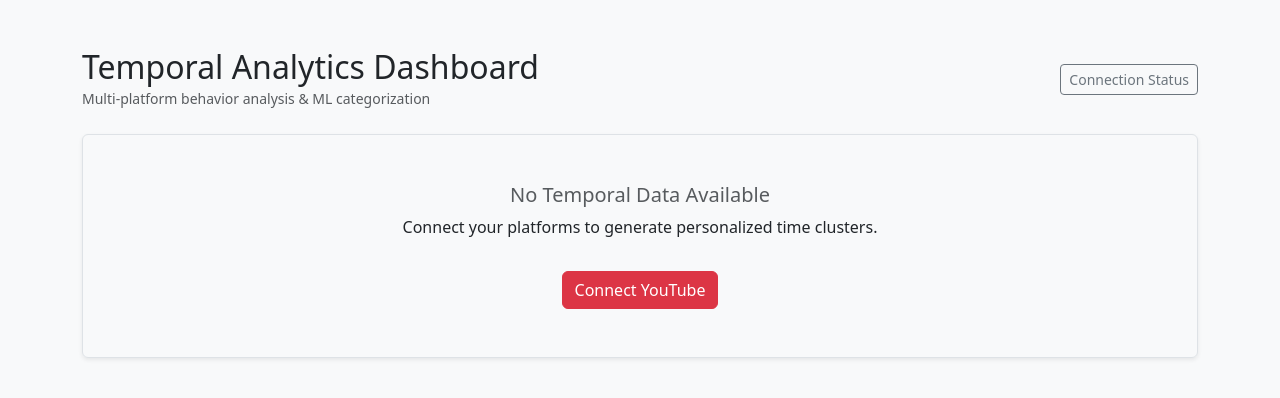
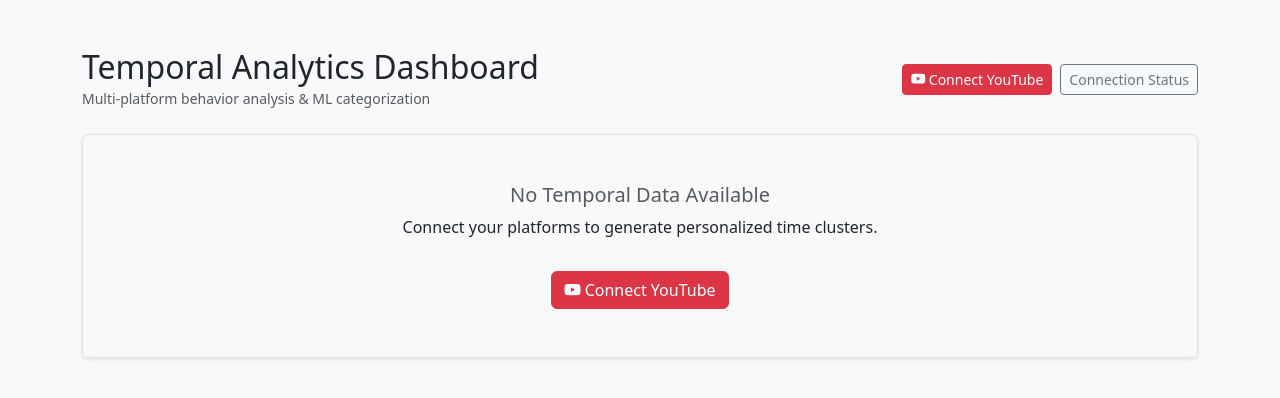
Before and after one commit to Laukik-Pawar/OmniStream-AI, a Flask app: page /dashboard in a window 1280 px wide. Shown: the top 398 px of the page. Run offline with Flask 3, Linux system fonts and the light colour scheme; the visitor is signed in with stand-in values (Sample User, id 1); a database or web service that is not in the repository returns one stand-in record (values such as "Sample title"); some libraries are stand-ins or nearby versions.

Commit message:
major change made in aws

```diff
--- a/app/blueprints/auth.py
+++ b/app/blueprints/auth.py
@@ -99,7 +99,9 @@ def oauth2callback():
     }
 
     # Prefer existing user_identifier (from Reddit) if present
-    user_identifier = session.get('user_identifier') or 'youtube_user'
+    user_identifier = session.get('user_identifier')
+    if not user_identifier:
+        user_identifier = 'youtube_user'
 
     session['user_identifier'] = user_identifier
     session['youtube_credentials'] = credentials_dict
--- a/app/templates/dashboard.html
+++ b/app/templates/dashboard.html
@@ -14,7 +14,19 @@
             <h2 class="mb-0">Temporal Analytics Dashboard</h2>
             <small class="text-muted">Multi-platform behavior analysis & ML categorization</small>
         </div>
-        <a href="{{ url_for('auth.status') }}" class="btn btn-outline-secondary btn-sm">Connection Status</a>
+        <div class="d-flex gap-2 align-items-center">
+            <!-- Platform Connection Buttons -->
+            {% if session.get('reddit_credentials') %}
+                <a href="{{ url_for('auth.youtube_login') }}" class="btn btn-danger btn-sm">
+                    <i class="bi bi-youtube"></i> Connect YouTube
+                </a>
+            {% else %}
+                <a href="{{ url_for('auth.reddit_login') }}" class="btn btn-warning btn-sm text-dark">
+                    <i class="bi bi-reddit"></i> Connect Reddit First
+                </a>
+            {% endif %}
+            <a href="{{ url_for('auth.status') }}" class="btn btn-outline-secondary btn-sm">Connection Status</a>
+        </div>
     </div>
 
     <!-- Flash Message Handling -->
@@ -100,7 +112,6 @@
 
             <!-- TAB 2: Genre & Temporal Analysis -->
             <div class="tab-pane fade" id="genre-view" role="tabpanel">
-                <!-- Stacked Distribution Chart -->
                 <div class="card shadow-sm border-0 mb-4">
                     <div class="card-body">
                         <h5 class="card-title mb-1">Genre Distribution Across Time of Day</h5>
@@ -111,7 +122,6 @@
                     </div>
                 </div>
 
-                <!-- Content Breakdown Grouped by Genre -->
                 <div class="mb-4">
                     <h5 class="border-bottom pb-2 mb-3">Content Categorized by Genre</h5>
                     <div class="accordion" id="genreAccordion">
@@ -120,7 +130,7 @@
                 </div>
             </div>
 
-            <!-- TAB 3: Recommendations (Hybrid Real-Time Feed) -->
+            <!-- TAB 3: Recommendations -->
             <div class="tab-pane fade" id="recommendations-view" role="tabpanel">
                 <div class="d-flex justify-content-between align-items-center border-bottom pb-2 mb-4">
                     <div>
@@ -132,7 +142,6 @@
 
                 <div class="d-flex flex-column gap-5">
                     {% if recommendations %}
-                        {# Group recommendations by genre dynamically #}
                         {% set ns = namespace(genres=[]) %}
                         {% for rec in recommendations %}
                             {% if rec.genre not in ns.genres %}
@@ -148,7 +157,6 @@
                                     <h5 class="mb-0 text-secondary">{{ genre }}</h5>
                                 </div>
 
-                                <!-- Horizontal scrollable card grid with IntersectionObserver Track -->
                                 <div class="d-flex gap-3 overflow-auto pb-2 genre-scroll-track"
                                      data-query="{{ genre }}"
                                      data-offset="4"
@@ -173,7 +181,6 @@
                                         </div>
                                     {% endfor %}
 
-                                    <!-- Sentinel element to trigger horizontal infinite scroll -->
                                     <div class="scroll-trigger flex-shrink-0 d-flex align-items-center justify-content-center text-muted px-4 border rounded bg-white" style="width: 140px; height: 100%;">
                                         <small><i class="bi bi-three-dots"></i> Loading...</small>
                                     </div>
@@ -193,26 +200,34 @@
         <div class="alert alert-white border text-center py-5 shadow-sm">
             <h5 class="text-muted">No Temporal Data Available</h5>
             <p>Connect your platforms to generate personalized time clusters.</p>
-            <a href="{{ url_for('auth.youtube_login') }}" class="btn btn-danger mt-3">Connect YouTube</a>
+
+            {% if session.get('reddit_credentials') %}
+                <a href="{{ url_for('auth.youtube_login') }}" class="btn btn-danger mt-3">
+                    <i class="bi bi-youtube"></i> Connect YouTube
+                </a>
+            {% else %}
+                <p class="text-muted small mt-2">Please connect Reddit first so both platforms share the same identity.</p>
+                <a href="{{ url_for('auth.reddit_login') }}" class="btn btn-warning mt-2 text-dark">
+                    <i class="bi bi-reddit"></i> Connect Reddit First
+                </a>
+            {% endif %}
         </div>
     {% endif %}
 </div>
 
 <script src="https://cdn.jsdelivr.net/npm/bootstrap@5.3.0/dist/js/bootstrap.bundle.min.js"></script>
 <script>
-    const dataByTime = {{ data | tojson }};
+    const dataByTime = {{ data | tojson if data else '{}' }};
 
     if (dataByTime && Object.keys(dataByTime).length > 0) {
         const timeBlocks = ['night', 'morning', 'afternoon', 'evening'];
 
-        // Color palette for dynamic genre datasets
         const palette = [
             '#0d6efd', '#198754', '#dc3545', '#ffc107',
             '#0dcaf0', '#6610f2', '#fd7e14', '#20c997',
             '#6f42c1', '#d63384', '#6c757d', '#055160'
         ];
 
-        // 1. Group items by genre and count occurrences per time block
         const genreDataMap = {};
         const genreItemsMap = {};
 
@@ -230,7 +245,6 @@
             });
         });
 
-        // 2. Build Chart.js datasets
         const genres = Object.keys(genreDataMap);
         const datasets = genres.map((genre, idx) => ({
             label: genre,
@@ -239,7 +253,6 @@
             stack: 'combinedStack'
         }));
 
-        // Render Stacked Bar Chart
         const ctx = document.getElementById('genreTemporalChart').getContext('2d');
         new Chart(ctx, {
             type: 'bar',
@@ -269,7 +282,6 @@
             }
         });
 
-        // 3. Render Genre Content Accordion
         const accordion = document.getElementById('genreAccordion');
         genres.forEach((genre, idx) => {
             const items = genreItemsMap[genre];
@@ -320,9 +332,7 @@
             accordion.insertAdjacentHTML('beforeend', accordionItem);
         });
 
-        // ==========================================
-        // TAB 3: HORIZONTAL HYBRID INFINITE SCROLL LOGIC
-        // ==========================================
+        // Horizontal infinite scroll
         const observer = new IntersectionObserver((entries) => {
             entries.forEach(entry => {
                 if (entry.isIntersecting) {
```
